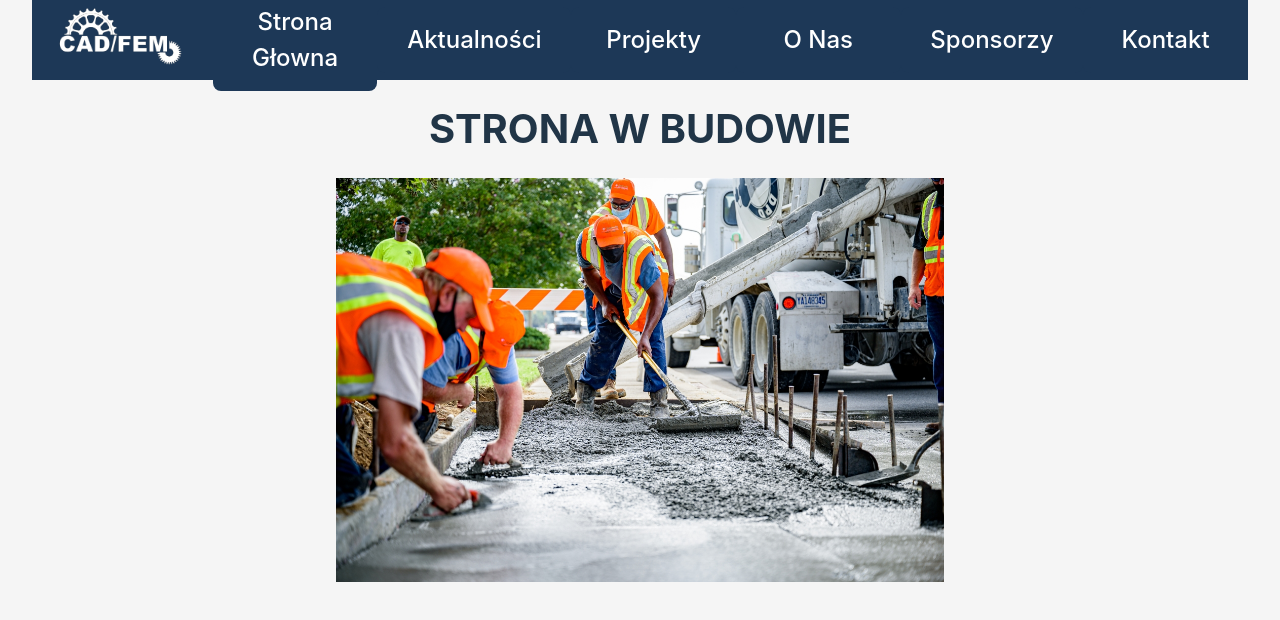
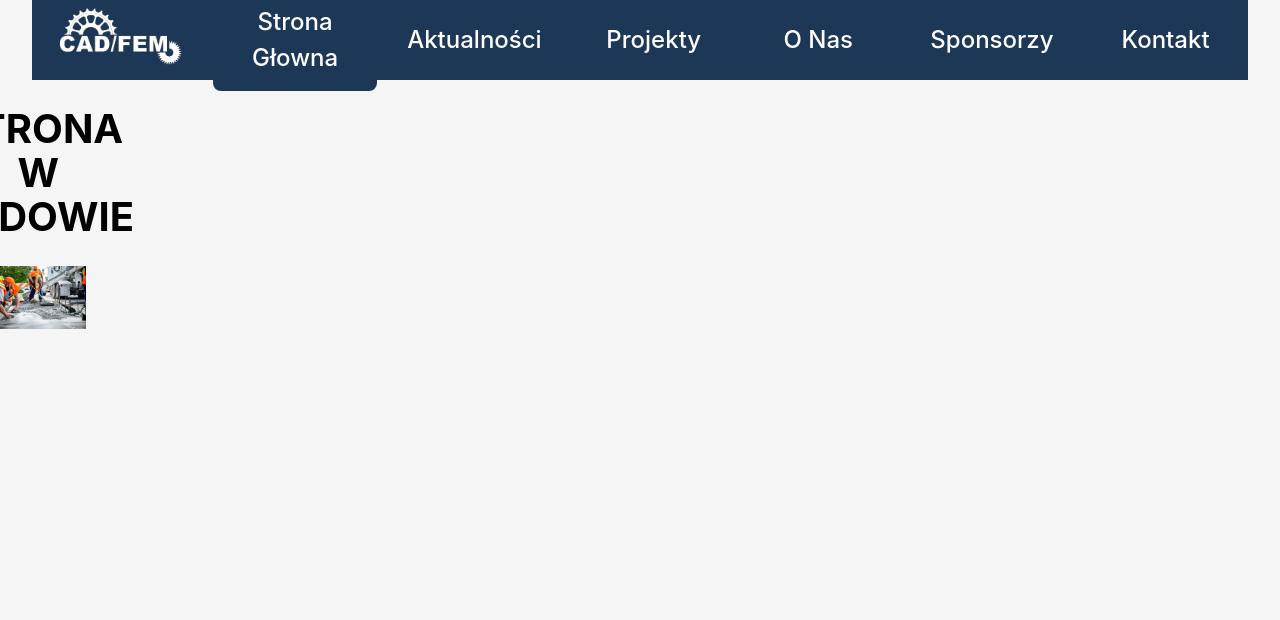
Before and after one commit to DawidDebkowski/CAD_FEM_strona, a React (Vite) app: page /sponsorzy in a window 1280 px wide. Shown: the top 620 px of the page. Built offline with nearby package versions, Linux system fonts and the light colour scheme.

Commit message:
singlePost style changes

```diff
--- a/src/Components/SinglePostPage/singlePost.css
+++ b/src/Components/SinglePostPage/singlePost.css
@@ -1,6 +1,5 @@
 .singlePost {
-    flex: 0.9;
-    /* lol */
+    width: 70%;
 }
 
 .singlePostWrapper {
@@ -24,7 +23,7 @@
     justify-content: space-between;
     font-size: larger;
     margin-bottom: 20px;
-    color: #4E6CED;
+    color: #474747;
 }
 
 .singlePostDesc {
--- a/src/Pages/SponsorPage.jsx
+++ b/src/Pages/SponsorPage.jsx
@@ -1,8 +1,9 @@
 import PageInProgress from "../Components/Other/PageInProgress"
+import "./sponsorPage.css"
 
 export default function SponsorPage() {
     return (
-        <div>
+        <div className="sponsorPage">
             <PageInProgress />
         </div>
     )
--- /dev/null
+++ b/src/Pages/singlePostPage.css
@@ -0,0 +1,4 @@
+.singlePostPageContent {
+    display: flex;
+    justify-content: center;
+}
--- /dev/null
+++ b/src/Pages/sponsorPage.css
@@ -0,0 +1,6 @@
+.sponsorPage {
+    width: 1%;
+    display: flex;
+    color: black;
+    justify-content: center;
+}
```
Also changed, not shown: src/Pages/SinglePostPage.jsx (+4 -1 lines).
